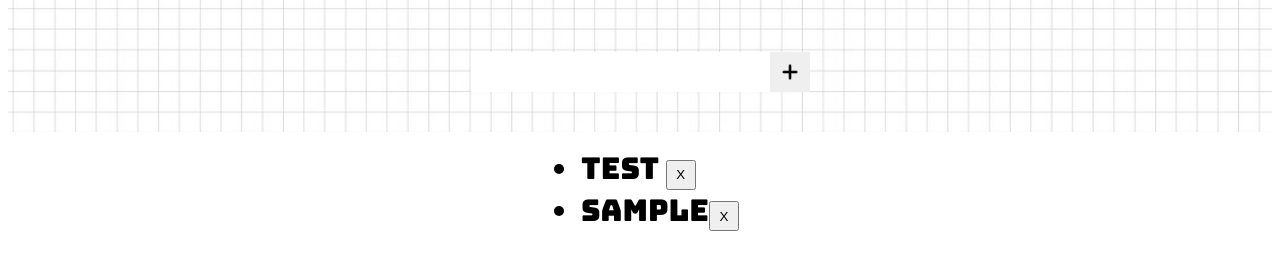
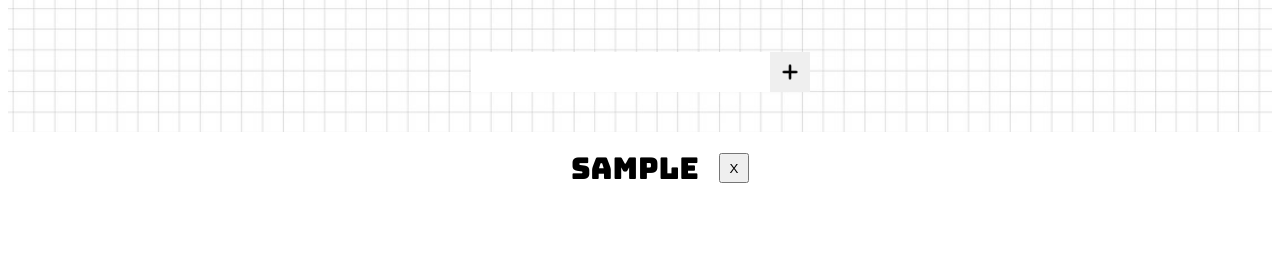
Before and after one commit to zn0228/ToDoList, a plain HTML site: page index.html in a window 1280 px wide. Both pictures are taken after typing "Sample" into the empty fields and a click on the button 789 px from the left and 248 px from the top of the page. Shown: the part 176-446 px from the top of the page. Drawn offline with Linux system fonts and the light colour scheme.

Commit message:
ChangeButCSS

```diff
--- a/index.html
+++ b/index.html
@@ -18,9 +18,7 @@
       </form>
     </div>
     <div id="list_box">
-      <ul id="list">
-        <li class="list_item">Test <button class="delete_button">X</button></li>
-      </ul>
+      <ul id="list"></ul>
     </div>
     <script src="todolist.js"></script>
   </body>
--- a/style.css
+++ b/style.css
@@ -62,9 +62,13 @@
 .list_item {
   font-size: 30px;
   font-family: "Bungee", cursive;
+  display: flex;
+  align-items: center;
+  justify-content: center;
 }
 
 .delete_button {
+  margin-left: 20px;
   height: 30px;
   width: 30px;
 }
```
